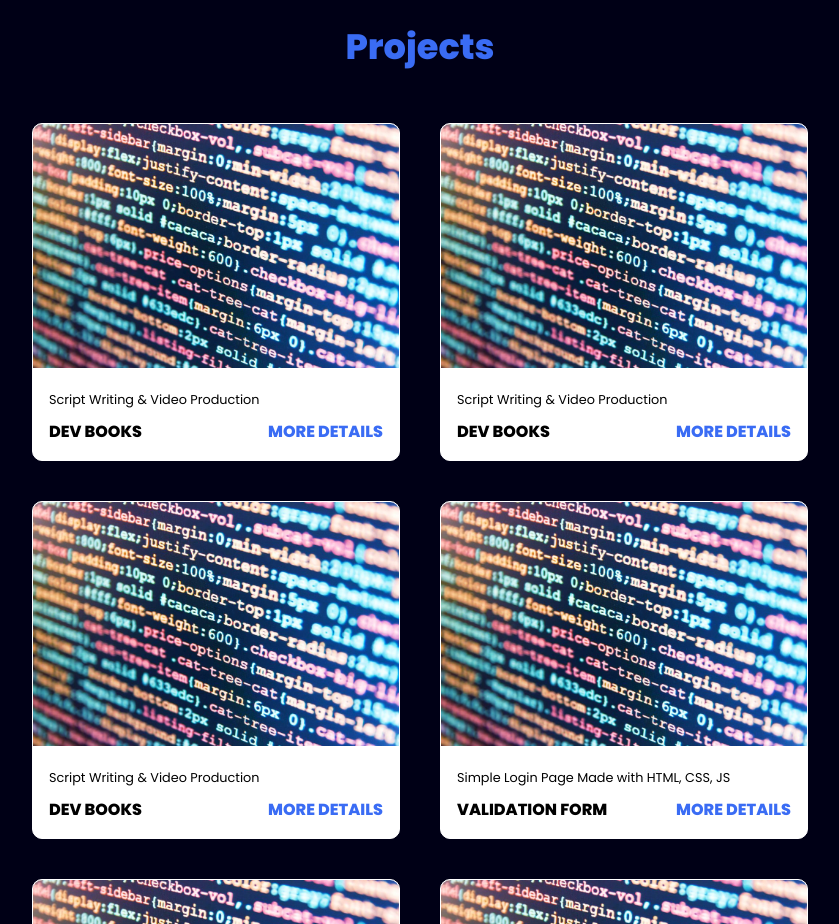
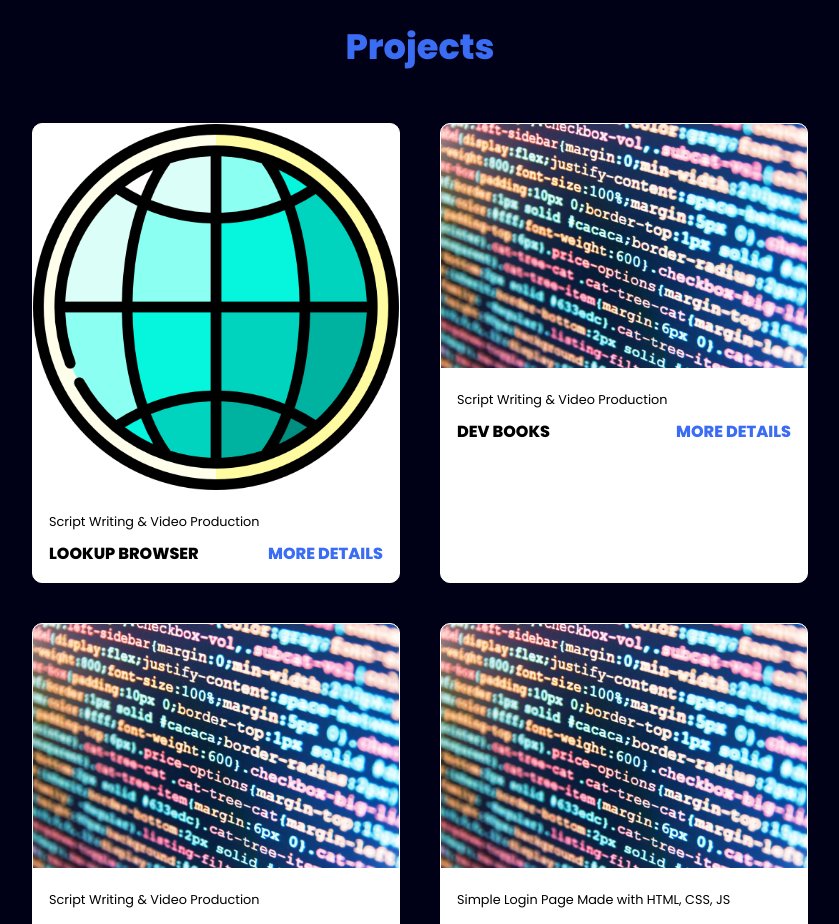
Before and after one commit to xAstroDev/MyWebsite, a plain HTML site: page index.html in a window 1280 px wide. Shown: the part 1980-2904 px from the top of the page, without its empty margins (220-1059 px from the left). Drawn offline with Linux system fonts and the light colour scheme.

Commit message:
Update index.html

```diff
--- a/index.html
+++ b/index.html
@@ -72,12 +72,12 @@
         <div class="content">
             <div class="project-card">
                 <div class="project-image">
-                    <img src="images/Work.jpg" />
+                    <img src="images/browser.png" />
                 </div>
                 <div class="project-info">
                     <p class="project-category">Script Writing & Video Production</p>
                     <strong class="project-title">
-                        <span>Dev Books</span>
+                        <span>LookUp Browser</span>
                         <a href="#" class="more-details">More details</a>
                     </strong>
                 </div>
```
